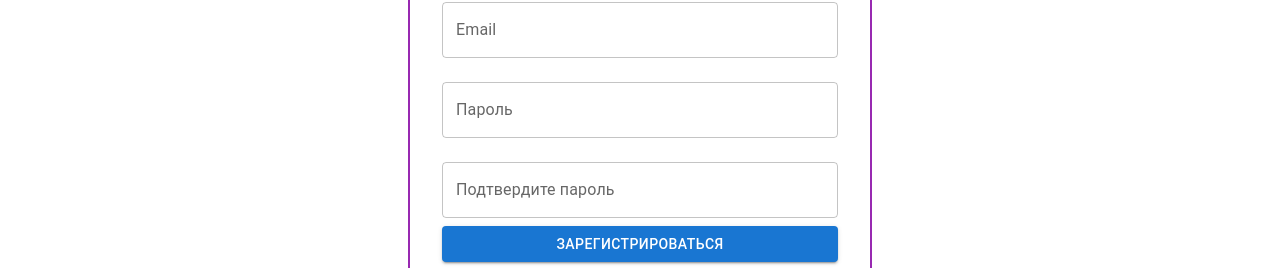
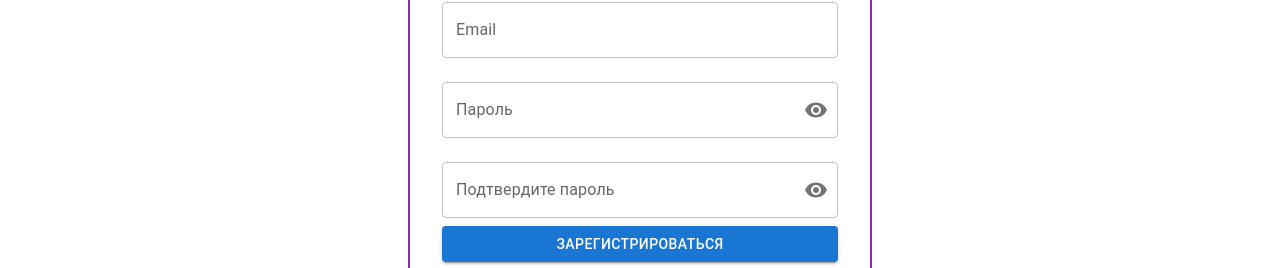
Before and after one commit to ArtemNester/aboba-service, a React (Create React App) app in the folder frontend/: page /register in a window 1280 px wide. Shown: the part 409-677 px from the top of the page. Built offline with nearby package versions, Linux system fonts and the light colour scheme; no server answers.

Commit message:
frontend: Add passwordSlice, eye-icon/eye-state

```diff
--- /dev/null
+++ b/frontend/src/components/Inputs/Password/PasswordInput.js
@@ -0,0 +1,35 @@
+/* eslint-disable react/prop-types */
+import React from 'react';
+import { TextField, InputAdornment, IconButton } from '@mui/material';
+import VisibilityIcon from '@mui/icons-material/Visibility';
+import VisibilityOffIcon from '@mui/icons-material/VisibilityOff';
+import { useDispatch, useSelector } from 'react-redux';
+import { togglePasswordVisibility } from '../../../store/passwordSlice';
+
+const PasswordInput = ({ label, value, onChange }) => {
+  const dispatch = useDispatch();
+  const isPasswordVisible = useSelector((state) => state.password.isPasswordVisible);
+
+  return (
+    <TextField
+      label={label}
+      type={isPasswordVisible ? 'text' : 'password'}
+      fullWidth
+      variant="outlined"
+      margin="normal"
+      value={value}
+      onChange={onChange}
+      InputProps={{
+        endAdornment: (
+          <InputAdornment position="end">
+            <IconButton onClick={() => dispatch(togglePasswordVisibility())} edge="end">
+              {isPasswordVisible ? <VisibilityOffIcon /> : <VisibilityIcon />}
+            </IconButton>
+          </InputAdornment>
+        ),
+      }}
+    />
+  );
+};
+
+export default PasswordInput;
--- a/frontend/src/components/LoginPage.js
+++ b/frontend/src/components/LoginPage.js
@@ -4,6 +4,7 @@ import { toast } from 'react-toastify';
 import { login } from '../services/api';
 import { useNavigate } from 'react-router-dom';
 import { setToken } from '../utils/tokenManager';
+import PasswordInput from './Inputs/Password/PasswordInput';
 
 const LoginPage = () => {
   const [email, setEmail] = useState('');
@@ -68,15 +69,10 @@ const LoginPage = () => {
             onChange={(e) => setEmail(e.target.value)}
             disabled={loading}
           />
-          <TextField
+          <PasswordInput
             label="Пароль"
-            type="password"
-            fullWidth
-            variant="outlined"
-            margin="normal"
             value={password}
             onChange={(e) => setPassword(e.target.value)}
-            disabled={loading}
           />
           <Button
             variant="contained"
--- a/frontend/src/components/RegisterPage.js
+++ b/frontend/src/components/RegisterPage.js
@@ -2,8 +2,9 @@ import React, { useState } from 'react';
 import { TextField, Button, Box, Typography, Container } from '@mui/material';
 import { register } from '../services/api';
 import { toast } from 'react-toastify';
+import { setToken } from '../utils/tokenManager';
 import { useNavigate } from 'react-router-dom';
-import { setToken } from '../utils/tokenManager';
+import PasswordInput from './Inputs/Password/PasswordInput';
 
 const RegisterPage = () => {
   const [username, setUsername] = useState('');
@@ -72,21 +73,13 @@ const RegisterPage = () => {
             value={email}
             onChange={(e) => setEmail(e.target.value)}
           />
-          <TextField
+          <PasswordInput
             label="Пароль"
-            type="password"
-            fullWidth
-            variant="outlined"
-            margin="normal"
             value={password1}
             onChange={(e) => setPassword1(e.target.value)}
           />
-          <TextField
+          <PasswordInput
             label="Подтвердите пароль"
-            type="password"
-            fullWidth
-            variant="outlined"
-            margin="normal"
             value={password2}
             onChange={(e) => setPassword2(e.target.value)}
           />
--- a/frontend/src/store/index.js
+++ b/frontend/src/store/index.js
@@ -1,9 +1,11 @@
 import { configureStore } from '@reduxjs/toolkit';
 import authReducer from './authSlice';
+import passwordReducer from './passwordSlice';
 
 const store = configureStore({
   reducer: {
     auth: authReducer,
+    password: passwordReducer,
   },
 });
 
--- /dev/null
+++ b/frontend/src/store/passwordSlice.js
@@ -0,0 +1,18 @@
+import { createSlice } from '@reduxjs/toolkit';
+
+const initialState = {
+  isPasswordVisible: false,
+};
+
+const passwordSlice = createSlice({
+  name: 'password',
+  initialState,
+  reducers: {
+    togglePasswordVisibility: (state) => {
+      state.isPasswordVisible = !state.isPasswordVisible;
+    },
+  },
+});
+
+export const { togglePasswordVisibility } = passwordSlice.actions;
+export default passwordSlice.reducer;
```
